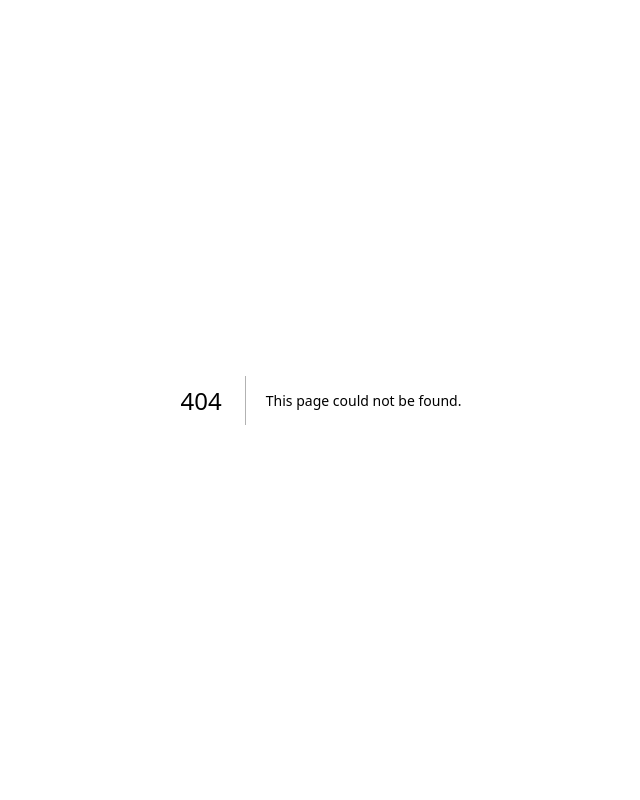
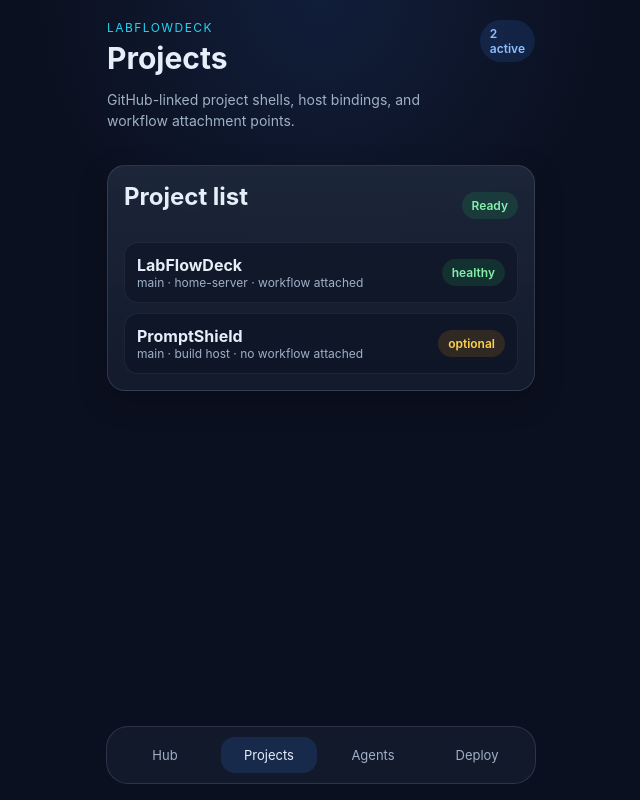
Before and after one commit to MerverliPy/LabFlowDeck, a Next.js app in the folder apps/web/: page /projects in a window 1280 px wide. Before the commit this address had no page. Shown: the whole page, without its empty margins (319-959 px from the left). Built offline with nearby package versions, Linux system fonts and the light colour scheme.

Commit message:
feat: add projects shell route

```diff
--- /dev/null
+++ b/apps/web/app/projects/page.tsx
@@ -0,0 +1,48 @@
+import Link from 'next/link';
+
+export default function ProjectsPage() {
+  return (
+    <main className="shell">
+      <section className="header">
+        <div>
+          <div className="eyebrow">LabFlowDeck</div>
+          <h1>Projects</h1>
+          <p className="subtle">GitHub-linked project shells, host bindings, and workflow attachment points.</p>
+        </div>
+        <div className="badge badgeBlue">2 active</div>
+      </section>
+
+      <div className="grid">
+        <section className="card">
+          <div className="cardTitle">
+            <h2>Project list</h2>
+            <span className="badge badgeGreen">Ready</span>
+          </div>
+          <div className="list">
+            <div className="listItem">
+              <div>
+                <strong>LabFlowDeck</strong>
+                <div className="listMeta">main · home-server · workflow attached</div>
+              </div>
+              <span className="badge badgeGreen">healthy</span>
+            </div>
+            <div className="listItem">
+              <div>
+                <strong>PromptShield</strong>
+                <div className="listMeta">main · build host · no workflow attached</div>
+              </div>
+              <span className="badge badgeAmber">optional</span>
+            </div>
+          </div>
+        </section>
+      </div>
+
+      <nav className="bottomNav" aria-label="Primary">
+        <Link className="navLink" href="/">Hub</Link>
+        <Link className="navLink navLinkActive" href="/projects">Projects</Link>
+        <Link className="navLink" href="/agents">Agents</Link>
+        <Link className="navLink" href="/deploy">Deploy</Link>
+      </nav>
+    </main>
+  );
+}
```
